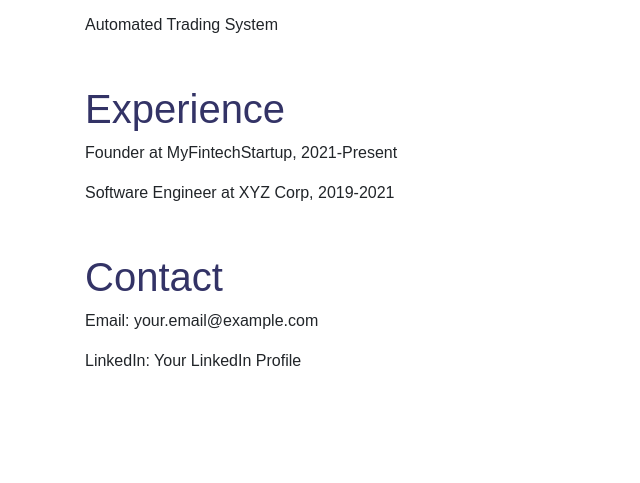
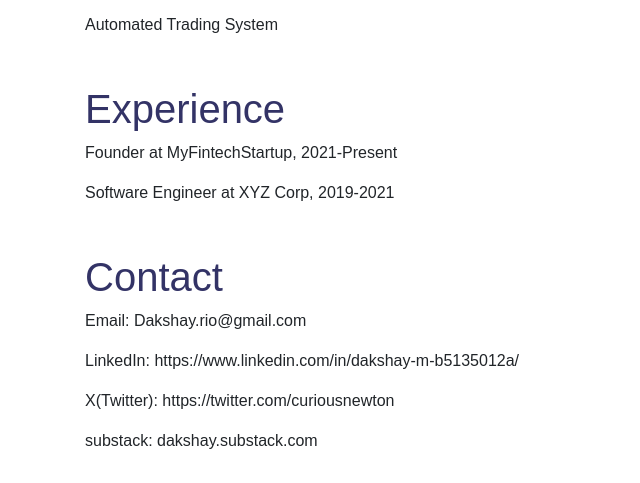
Before and after one commit to dakshaymehta/Dakshay.github.io, a plain HTML site: page index.html in a window 1280 px wide. Shown: the part 635-1118 px from the top of the page, without its empty margins (0-640 px from the left). Before the commit the page ends 1038 px from the top, so only its background shows below. Drawn offline with nearby package versions, Linux system fonts and the light colour scheme.

Commit message:
some small changes

```diff
--- a/index.html
+++ b/index.html
@@ -70,8 +70,10 @@
   <!-- Contact -->
   <div class="container mt-5" id="contact">
     <h1>Contact</h1>
-    <p>Email: your.email@example.com</p>
-    <p>LinkedIn: Your LinkedIn Profile</p>
+    <p>Email: Dakshay.rio@gmail.com</p>
+    <p>LinkedIn: https://www.linkedin.com/in/dakshay-m-b5135012a/</p>
+    <p> X(Twitter): https://twitter.com/curiousnewton </p>
+    <p> substack: dakshay.substack.com </p>
   </div>
 
   <!-- jQuery -->
```
